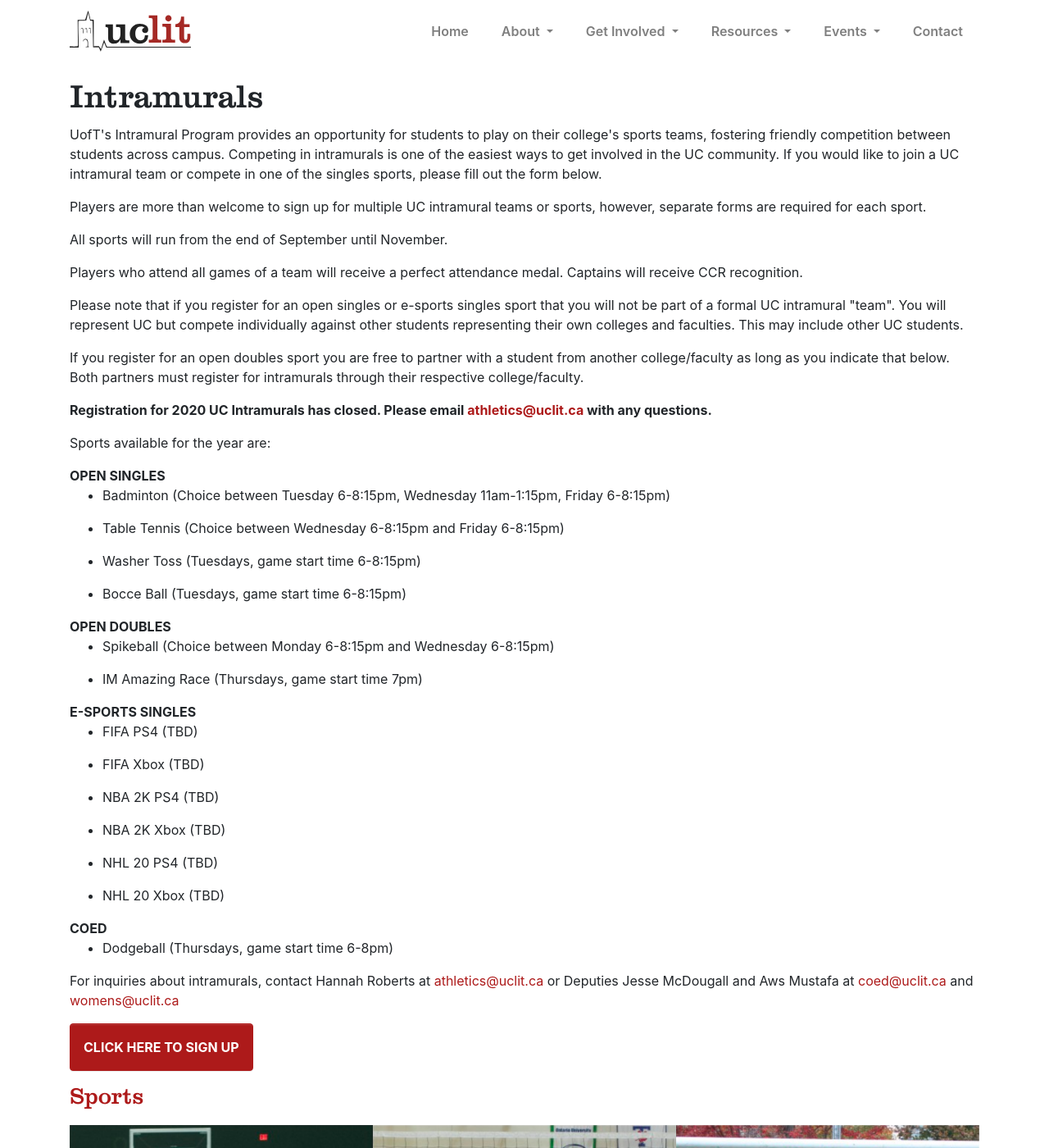
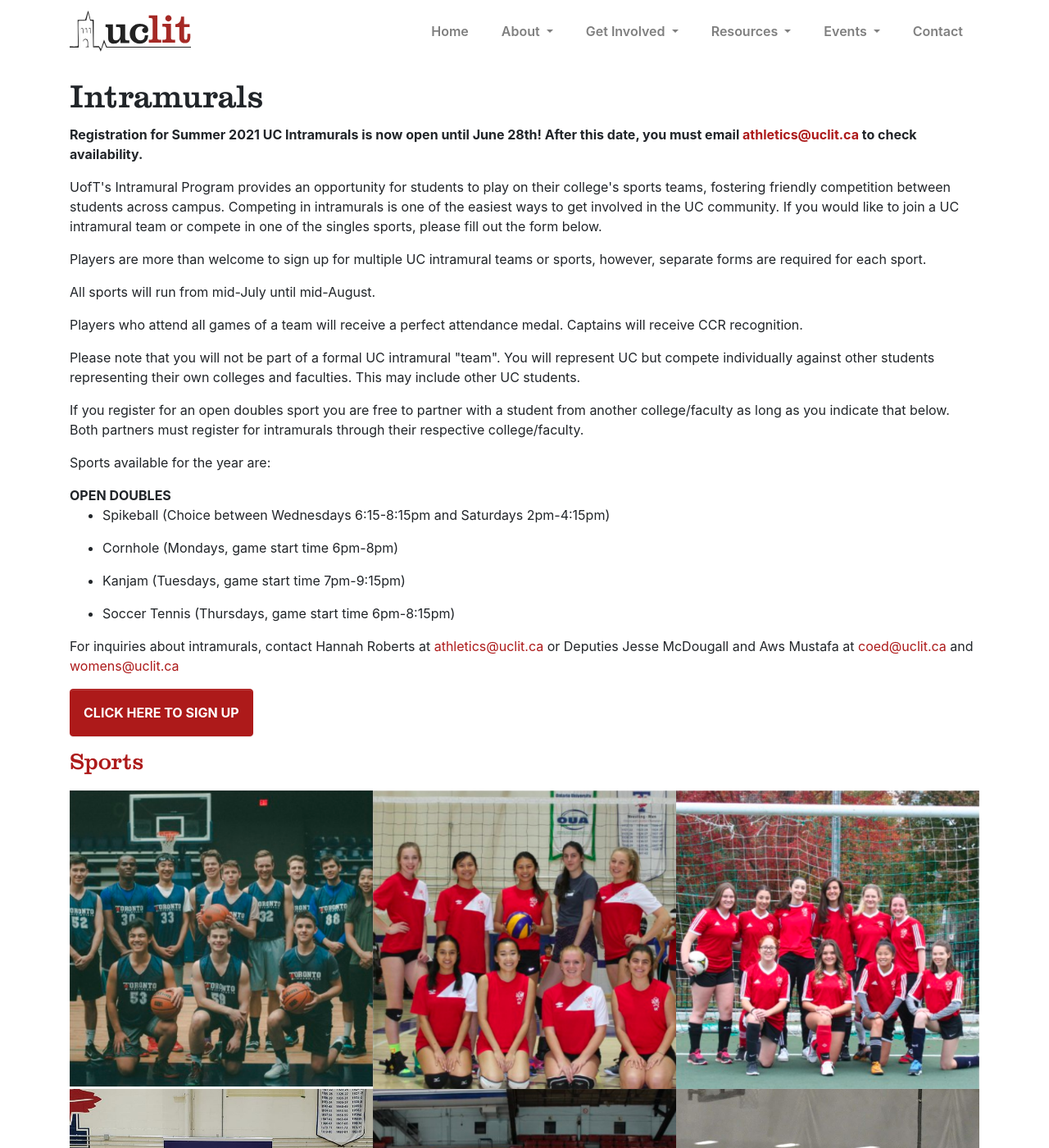
Before and after one commit to uclit-webmaster/uclit-site, a Jekyll site: the page built from get-involved/intramurals.html, in a window 1280 px wide and 1400 px high. Shown: the whole window at 82% size. Built offline with Jekyll 4.4.1, drawn with Linux system fonts in a browser that asks for light colours; nearby versions of some CDN libraries.

Commit message:
Update intramurals.yml

```diff
--- a/_data/intramurals.yml
+++ b/_data/intramurals.yml
@@ -23,63 +23,44 @@
 #     image: /assets/images/intramurals-photos/uclit-dodgeball.png
 # sign-up-link: "#"
 text: |
+  <p><strong> Registration for Summer 2021 UC Intramurals is now open until June 28th! After this date, you must email <a href="mailto:athletics@uclit.ca">athletics@uclit.ca</a> to check availability. </strong></p>
+
   <p>UofT's Intramural Program provides an opportunity for students to play on their college's sports teams, fostering friendly competition between students across campus. Competing in intramurals is one of the easiest ways to get involved in the UC community. If you would like to join a UC intramural team or compete in one of the singles sports, please fill out the form below.</p>
 
   <p>Players are more than welcome to sign up for multiple UC intramural teams or sports, however, separate forms are required for each sport.</p>
 
-  <p>All sports will run from the end of September until November.</p>
+  <p>All sports will run from mid-July until mid-August.</p>
 
   <p>Players who attend all games of a team will receive a perfect attendance medal. Captains will receive CCR recognition.</p>
 
-  <p>Please note that if you register for an open singles or e-sports singles sport that you will not be part of a formal UC intramural "team". You will represent UC but compete individually against other students representing their own colleges and faculties. This may include other UC students.</p>
+  <p>Please note that you will not be part of a formal UC intramural "team". You will represent UC but compete individually against other students representing their own colleges and faculties. This may include other UC students.</p>
 
   <p>If you register for an open doubles sport you are free to partner with a student from another college/faculty as long as you indicate that below. Both partners must register for intramurals through their respective college/faculty.</p>
 
-  <p><strong> Registration for 2020 UC Intramurals has closed. Please email <a href="mailto:athletics@uclit.ca">athletics@uclit.ca</a> with any questions. </strong></p>
+
 
 
     <p>Sports available for the year are:</p>
-  <p class="mb-0"><strong>OPEN SINGLES</strong></p>
-  <ul><li>Badminton (Choice between Tuesday 6-8:15pm, Wednesday 11am-1:15pm, Friday 6-8:15pm)</li></ul>
-  <ul><li>Table Tennis (Choice between Wednesday 6-8:15pm and Friday 6-8:15pm)</li></ul>
-  <ul><li>Washer Toss (Tuesdays, game start time 6-8:15pm)</li></ul>
-  <ul><li>Bocce Ball (Tuesdays, game start time 6-8:15pm)</li></ul>
-
   <p class="mb-0"><strong>OPEN DOUBLES</strong></p>
-  <ul><li>Spikeball (Choice between Monday 6-8:15pm and Wednesday 6-8:15pm)</li></ul>
-  <ul><li>IM Amazing Race (Thursdays, game start time 7pm)</li></ul>
-
-  <p class="mb-0"><strong>E-SPORTS SINGLES</strong></p>
-  <ul><li>FIFA PS4 (TBD)</li></ul>
-  <ul><li>FIFA Xbox (TBD)</li></ul>
-  <ul><li>NBA 2K PS4 (TBD)</li></ul>
-  <ul><li>NBA 2K Xbox (TBD)</li></ul>
-  <ul><li>NHL 20 PS4 (TBD)</li></ul>
-  <ul><li>NHL 20 Xbox (TBD)</li></ul>
-
-  <p class="mb-0"><strong>COED</strong></p>
-  <ul><li>Dodgeball (Thursdays, game start time 6-8pm)</li></ul>
+  <ul><li>Spikeball (Choice between Wednesdays 6:15-8:15pm and Saturdays 2pm-4:15pm)</li></ul>
+  <ul><li>Cornhole (Mondays, game start time 6pm-8pm)</li></ul>
+  <ul><li>Kanjam (Tuesdays, game start time 7pm-9:15pm)</li></ul>
+  <ul><li>Soccer Tennis (Thursdays, game start time 6pm-8:15pm)</li></ul>
 
   <p>For inquiries about intramurals, contact Hannah Roberts at <a href="mailto:athletics@uclit.ca">athletics@uclit.ca</a> or Deputies Jesse McDougall and Aws Mustafa at <a href="mailto:coed@uclit.ca">coed@uclit.ca</a> and <a href="mailto:womens@uclit.ca">womens@uclit.ca</a></p>
 
 sports:
   - name: Basketball
-    sign-up-link: "https://docs.google.com/forms/d/e/1FAIpQLScRbNVRo_oI-ELZx12QO-n3igDK_7EpuV5AperLhQsjCiO9hA/viewform"
     image: /assets/images/intramurals-photos/uclit-basketball.png
   - name: Volleball
-    sign-up-link: "https://docs.google.com/forms/d/e/1FAIpQLScRbNVRo_oI-ELZx12QO-n3igDK_7EpuV5AperLhQsjCiO9hA/viewform"
     image: /assets/images/intramurals-photos/uclit-volleyball.png
   - name: Soccer
-    sign-up-link: "https://docs.google.com/forms/d/e/1FAIpQLScRbNVRo_oI-ELZx12QO-n3igDK_7EpuV5AperLhQsjCiO9hA/viewform"
     image: /assets/images/intramurals-photos/uclit-soccer.png
   - name: Badminton
-    sign-up-link: "https://docs.google.com/forms/d/e/1FAIpQLScRbNVRo_oI-ELZx12QO-n3igDK_7EpuV5AperLhQsjCiO9hA/viewform"
     image: /assets/images/intramurals-photos/uclit-badminton.png
   - name: Hockey
-    sign-up-link: "https://docs.google.com/forms/d/e/1FAIpQLScRbNVRo_oI-ELZx12QO-n3igDK_7EpuV5AperLhQsjCiO9hA/viewform"
     image: /assets/images/intramurals-photos/uclit-hockey.png
   - name: Dodgeball
-    sign-up-link: "https://docs.google.com/forms/d/e/1FAIpQLScRbNVRo_oI-ELZx12QO-n3igDK_7EpuV5AperLhQsjCiO9hA/viewform"
     image: /assets/images/intramurals-photos/uclit-dodgeball.png
 
-sign-up-link: "https://docs.google.com/forms/d/e/1FAIpQLScRbNVRo_oI-ELZx12QO-n3igDK_7EpuV5AperLhQsjCiO9hA/viewform"
+sign-up-link: "https://forms.gle/KWD9TnWm1rYeWb1P9"
```
